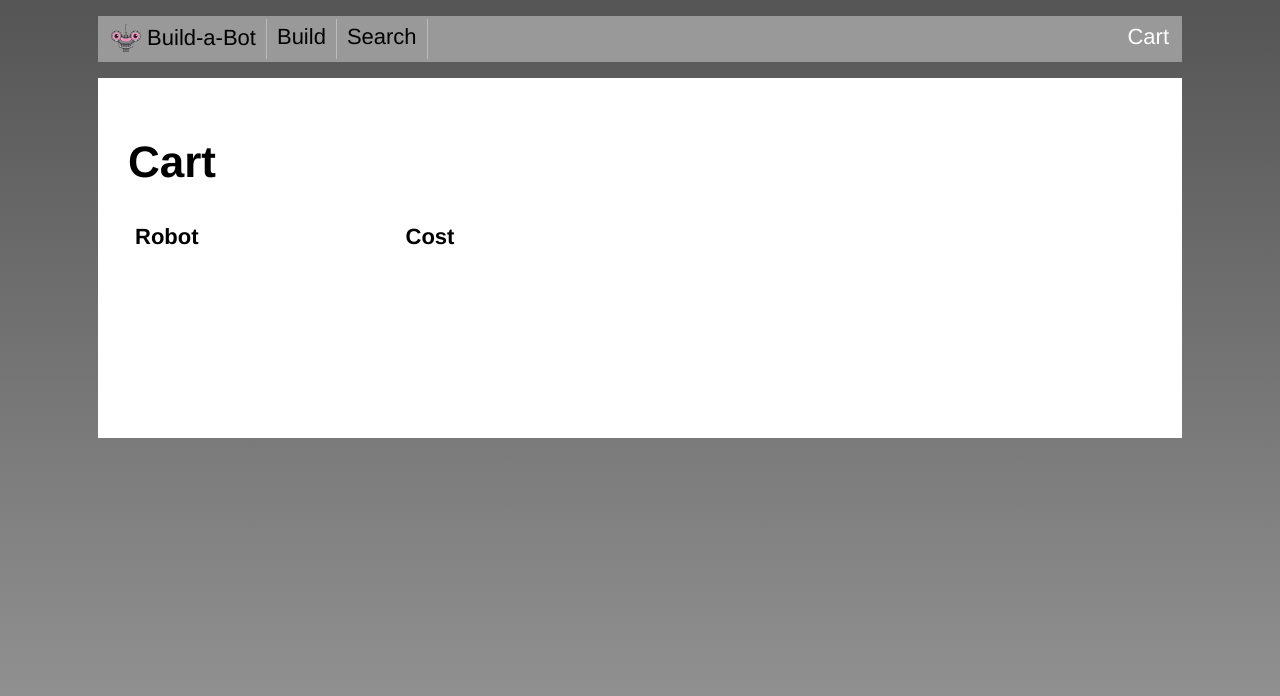
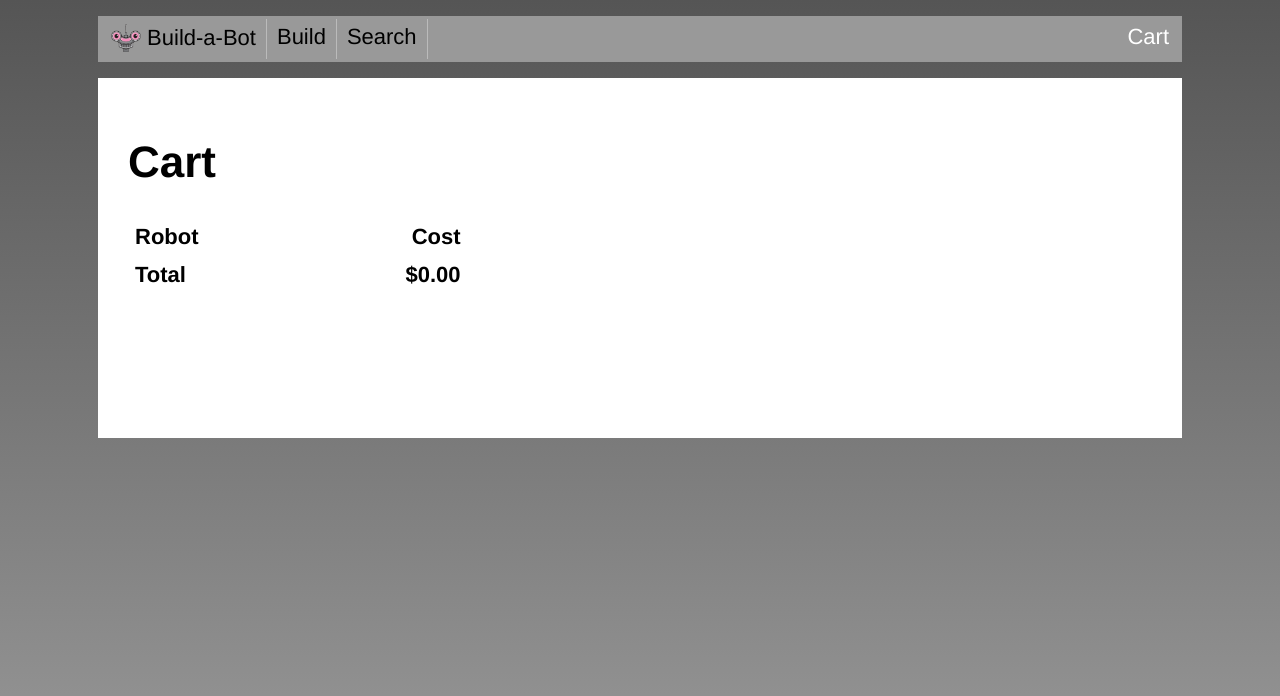
Before and after one commit to telebovich/build-a-bot, a Vue app: page /cart in a window 1280 px wide. Shown: the top 696 px of the page. Built offline with nearby package versions, Linux system fonts and the light colour scheme.

Commit message:
Using Calculated Data from Pinia Store

```diff
--- a/src/cart/ShoppingCart.vue
+++ b/src/cart/ShoppingCart.vue
@@ -20,6 +20,10 @@
           <td class="cost">
             {{ toCurrency(robot.cost) }}
           </td>
+        </tr>
+        <tr class="total">
+          <td>Total</td>
+          <td>{{ toCurrency(cartStore.cartTotal) }}</td>
         </tr>
       </tbody>
     </table>
@@ -54,4 +58,8 @@ th {
 .cost {
   text-align: right;
 }
+
+.total {
+  font-weight: bold;
+}
 </style>
--- a/src/stores/cartStore.ts
+++ b/src/stores/cartStore.ts
@@ -1,10 +1,12 @@
-import { ref } from 'vue';
+import { ref, computed } from 'vue';
 import { defineStore } from 'pinia';
 
 export const useCartStore = defineStore('cart', () => {
   const cart = ref<[]>([]);
+  const cartTotal = computed(() => cart.value.reduce((prev: any, cur: any) => prev += cur.cost, 0));
 
   return {
     cart,
+    cartTotal,
   };
 });
```
